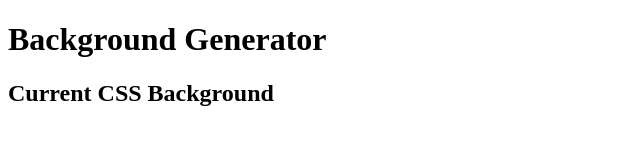
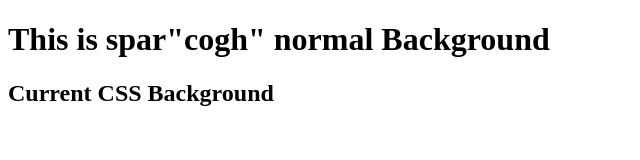
Before and after one commit to Zligi/background-generator, a plain HTML site: page index.html in a window 1280 px wide. Shown: the whole page, without its empty margins (0-640 px from the left). Drawn offline with Linux system fonts and the light colour scheme.

Commit message:
changing text

```diff
--- a/index.html
+++ b/index.html
@@ -5,7 +5,7 @@
     <link rel="stylesheet" type="text/css" href="style.css" />
   </head>
   <body id="gradient">
-    <h1>Background Generator</h1>
+    <h1>This is spar"cogh" normal Background</h1>
     <h2>Current CSS Background</h2>
     <h3></h3>
     <script type="text/javascript" src="script.js"></script>
```
